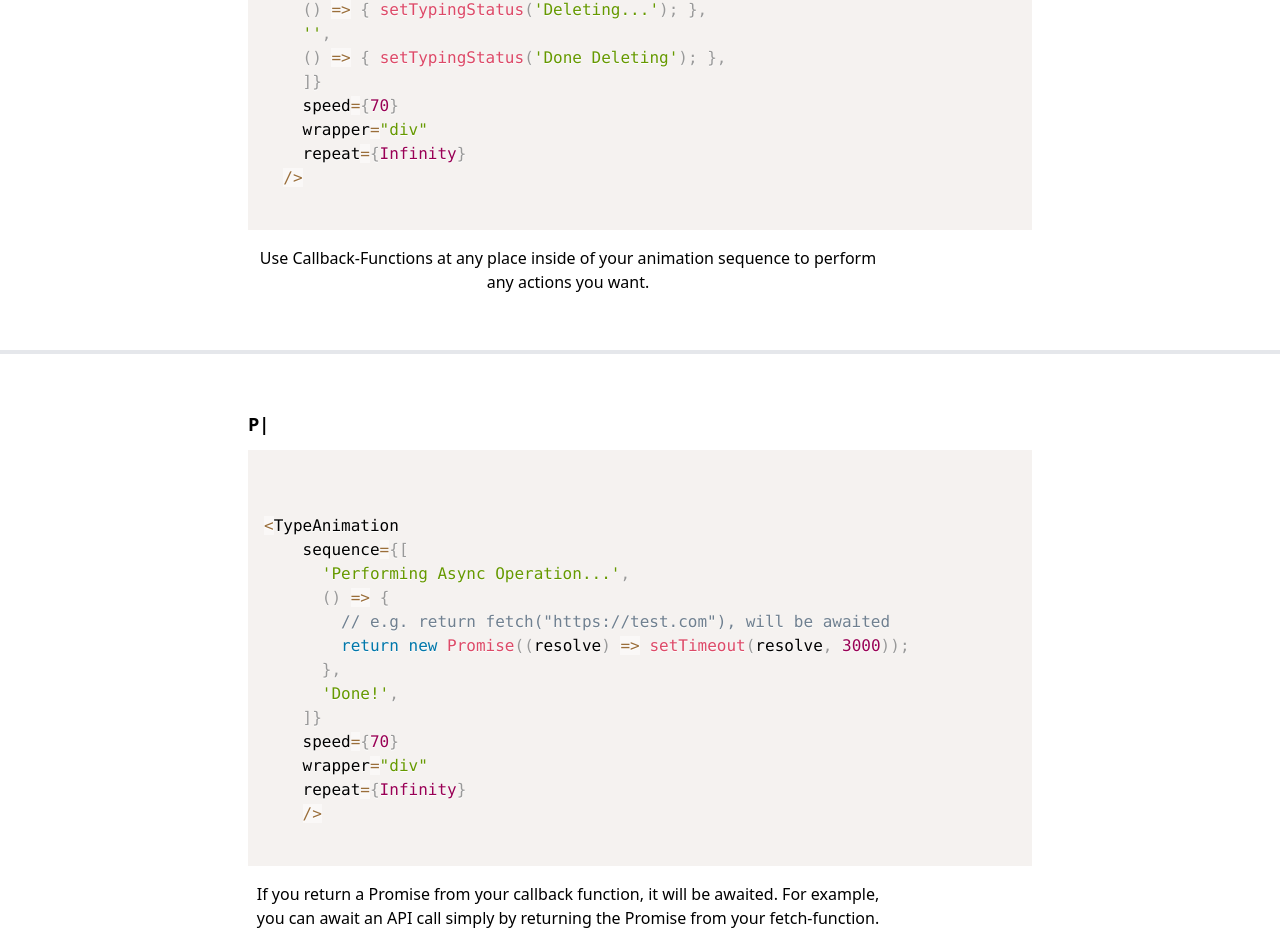
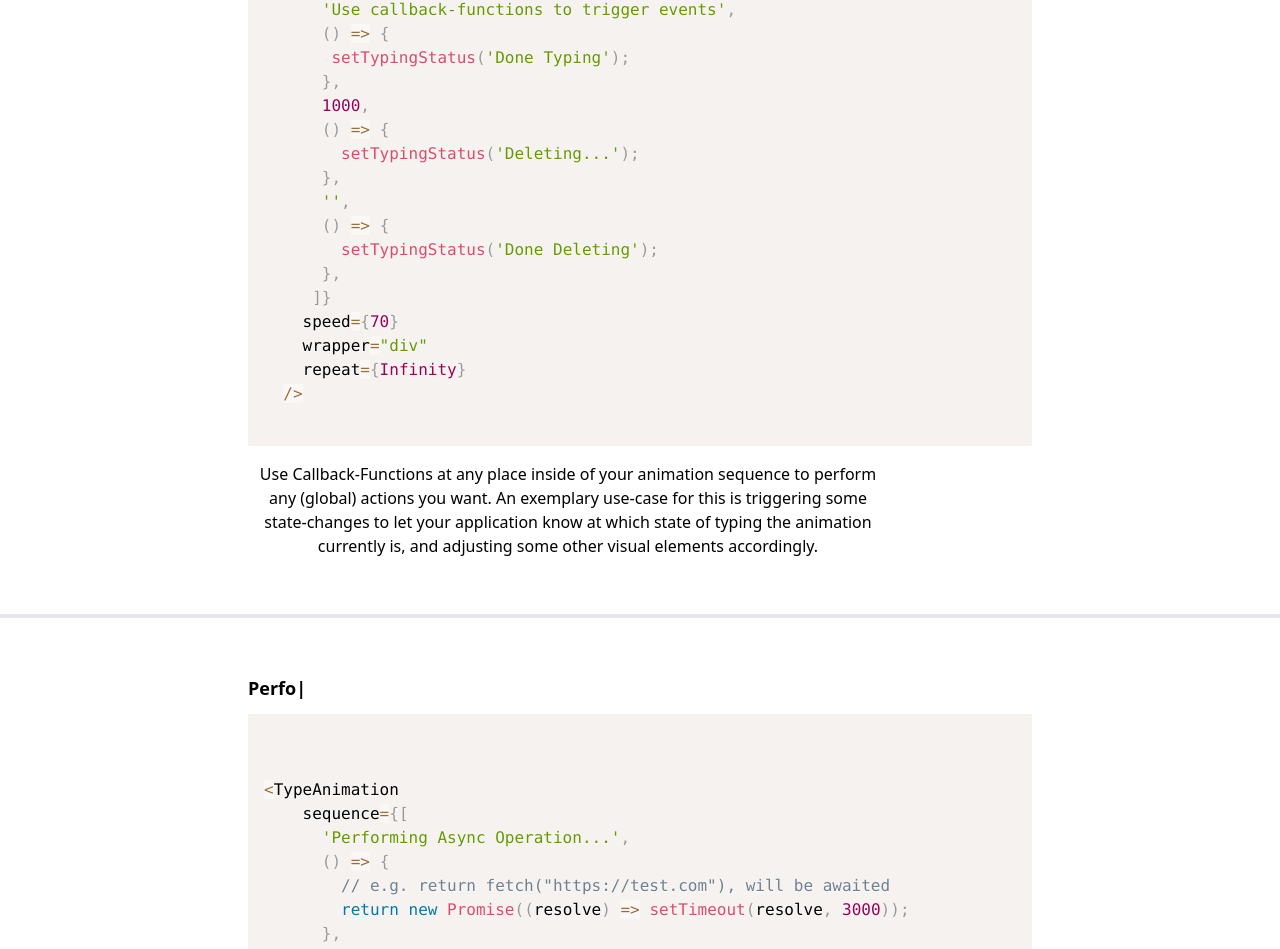
Before and after one commit to maxeth/react-type-animation, a Next.js app in the folder example/: page / in a window 1280 px wide. Shown: the part 1350-2299 px from the top of the page. Built offline with nearby package versions, Linux system fonts and the light colour scheme.

Commit message:
Updated some Examples

```diff
--- a/example/package.json
+++ b/example/package.json
@@ -12,7 +12,7 @@
     "react": "^17.0.2",
     "react-dom": "^17.0.2",
     "react-syntax-highlighter": "^15.4.3",
-    "react-type-animation": "^2.0.1"
+    "react-type-animation": "^2.0.3"
   },
   "devDependencies": {
     "@types/node": "^18.6.4",
--- a/example/pages/index.tsx
+++ b/example/pages/index.tsx
@@ -105,6 +105,9 @@ const Home = () => {
                 setTypingStatus('Typing...');
               },
               'Use callback-functions to trigger events',
+              () => {
+                setTypingStatus('Done Typing');
+              },
               1000,
               () => {
                 setTypingStatus('Deleting...');
@@ -130,12 +133,21 @@ const [typingStatus, setTypingStatus] = useState('Initializing');
 <TypeAnimation
 sequence={[
       1500,
-    () => { setTypingStatus('Typing...'); },
+      () => {
+        setTypingStatus('Typing...');
+      },
       'Use callback-functions to trigger events',
+      () => {
+       setTypingStatus('Done Typing');
+      },
       1000,
-    () => { setTypingStatus('Deleting...'); },
+      () => {
+        setTypingStatus('Deleting...');
+      },
       '',
-    () => { setTypingStatus('Done Deleting'); },
+      () => {
+        setTypingStatus('Done Deleting');
+      },
      ]}
     speed={70}
     wrapper="div"
@@ -145,7 +157,10 @@ const [typingStatus, setTypingStatus] = useState('Initializing');
           </SyntaxHighlighter>
           <div className="mt-4 text-center" style={{ width: '40em' }}>
             Use Callback-Functions at any place inside of your animation
-            sequence to perform any actions you want.
+            sequence to perform any (global) actions you want. An exemplary
+            use-case for this is triggering some state-changes to let your
+            application know at which state of typing the animation currently
+            is, and adjusting some other visual elements accordingly.
           </div>
         </div>
       </div>
@@ -190,7 +205,9 @@ const [typingStatus, setTypingStatus] = useState('Initializing');
           <div className="mt-4 text-center" style={{ width: '40em' }}>
             If you return a Promise from your callback function, it will be
             awaited. For example, you can await an API call simply by returning
-            the Promise from your fetch-function.
+            the Promise from your fetch-function. An exemplary use-case for this
+            is giving users feedback on completion of async opeartions like API
+            calls, similar to a loading bar.
           </div>
         </div>
       </div>
```
Lines whose indentation alone changed are shown as unchanged.
